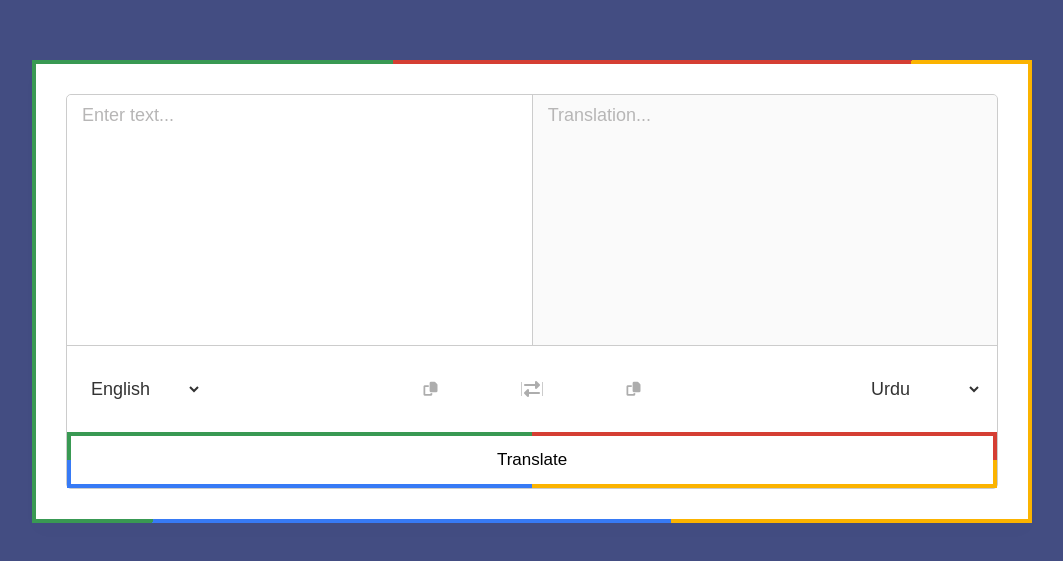
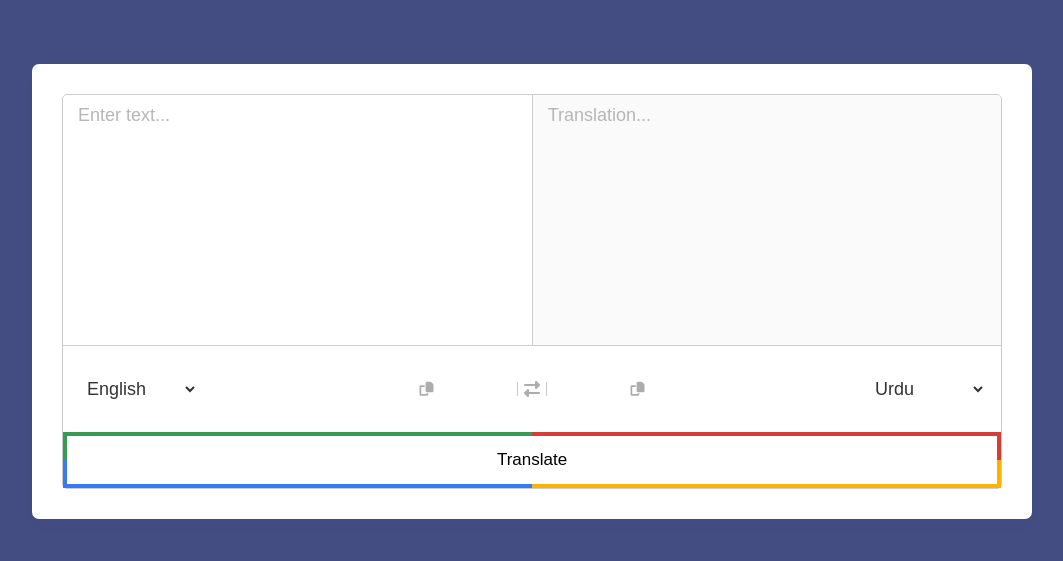
Before and after one commit to sakhawatabbasi/Language-Translator, a React (Create React App) app: page / in a window 1280 px wide. Shown: the part 109-670 px from the top of the page, without its empty margins (108-1171 px from the left). Built offline with nearby package versions, Linux system fonts and the light colour scheme.

Commit message:
som copy text functionality

```diff
--- a/src/App.js
+++ b/src/App.js
@@ -4,8 +4,6 @@ function App() {
   return (
     <>
       <Translate />
-
-
     </>
   );
 }
--- a/src/components/Translate.js
+++ b/src/components/Translate.js
@@ -40,6 +40,7 @@ const Translate = () => {
 
   const handleCopyClick = () => {
     navigator.clipboard.writeText(translatedTextRef.current);
+    navigator.clipboard.writeText(inpuTextRef.current.value);
   };
 
   const handleSubmit = (event) => {
@@ -56,7 +57,7 @@ const Translate = () => {
           <div className="loader"></div>
         </div>
       )}
-      <div className="container rainbow">
+      <div className="container rainbow3">
         <div className="wrapper">
           <form onSubmit={handleSubmit}>
             <Inputform
```
